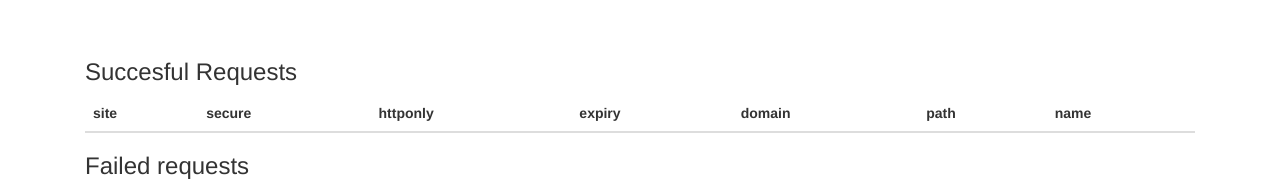
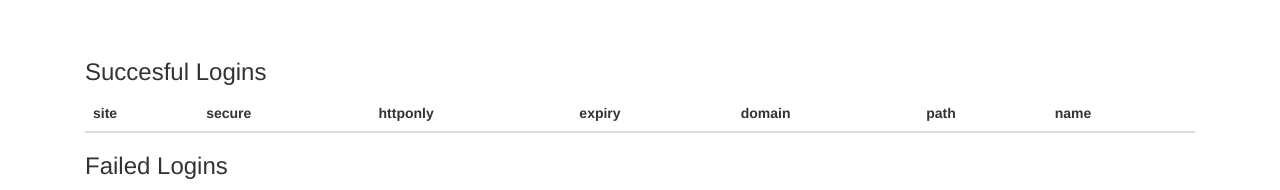
Before and after one commit to st3fan/moz-cookiemonster, a Flask app: template cookiemonster/frontend/templates/index.html in a window 1280 px wide. Shown: the part 51-241 px from the top of the page. Run offline with Flask 2, Linux system fonts and the light colour scheme; the template is opened without the code that fills it, so the values that code supplies are empty; some libraries are stand-ins or nearby versions.

Commit message:
Renamed Requests to Logins

```diff
--- a/cookiemonster/frontend/templates/index.html
+++ b/cookiemonster/frontend/templates/index.html
@@ -4,7 +4,7 @@
 
   <h1>{{message}}</h1>
 
-  <h3>Succesful Requests</h3>
+  <h3>Succesful Logins</h3>
 
   <table class="table">
     <thead>
@@ -37,7 +37,7 @@
     </tbody>
   </table>
 
-  <h3>Failed requests</h3>
+  <h3>Failed Logins</h3>
 
   <table class="table">
     <thead>
```
